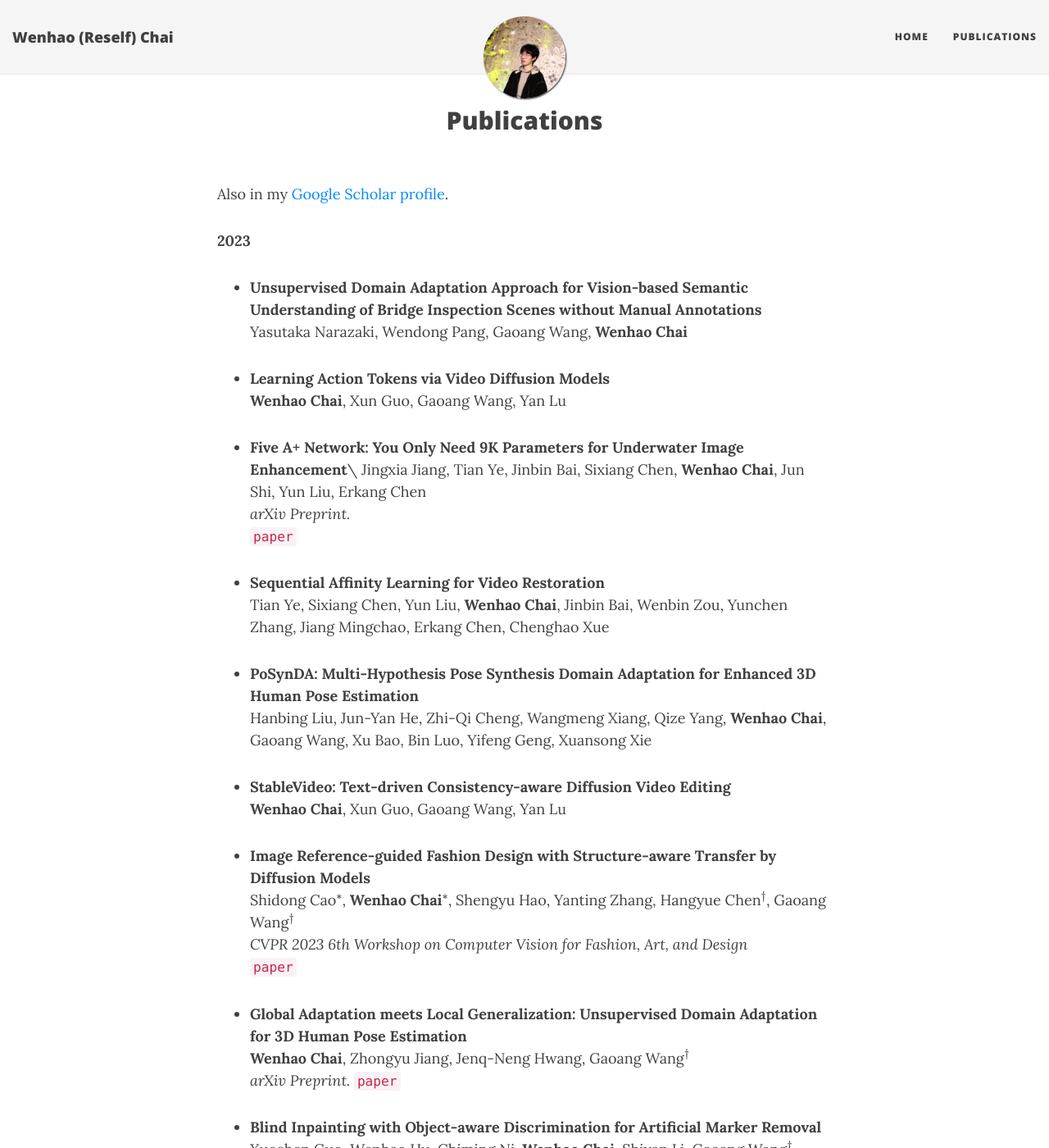
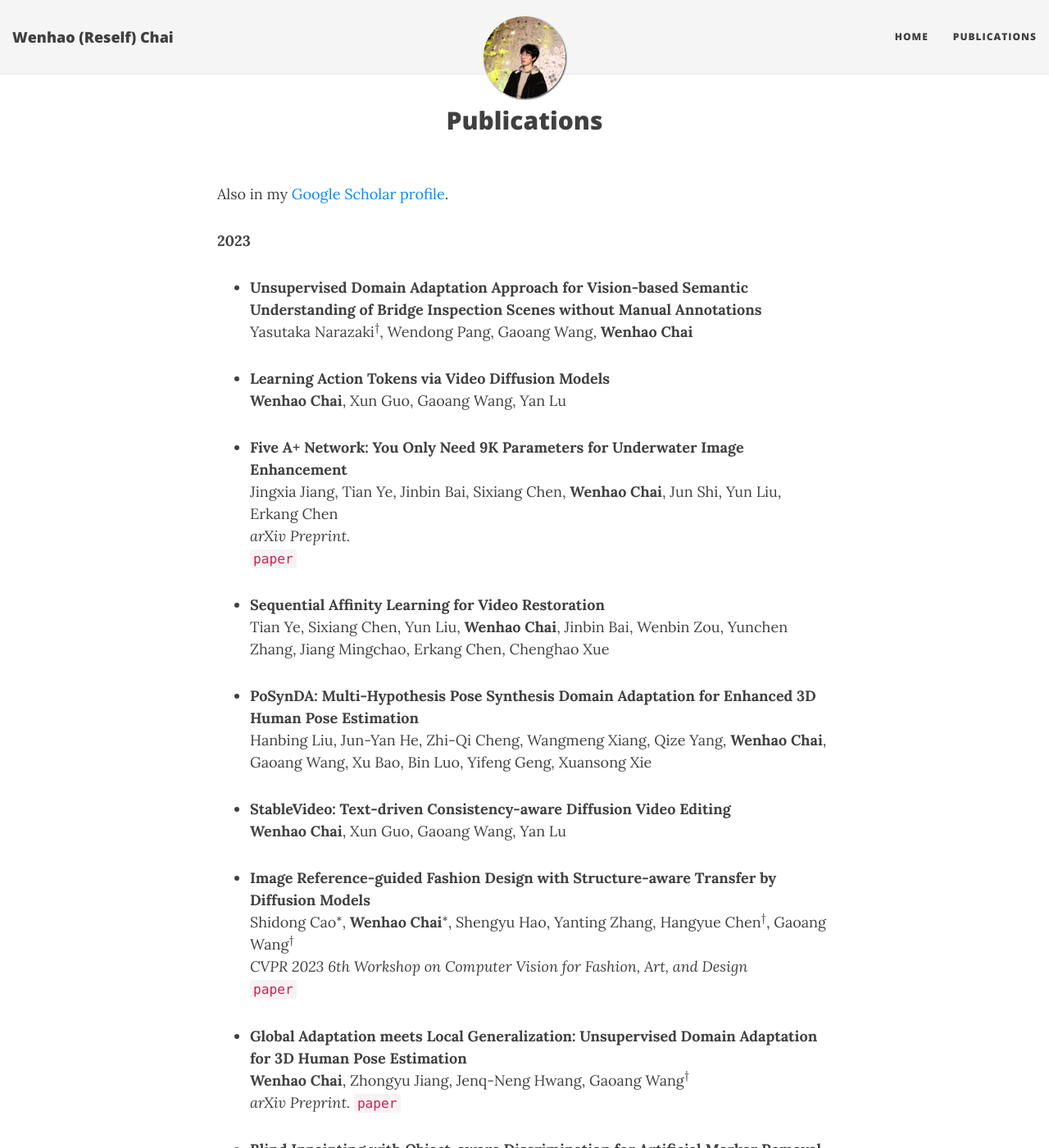
Before and after one commit to hikomal/hikomal.github.io, a Jekyll site: the page built from publications.md, in a window 1280 px wide and 1400 px high. Shown: the whole window at 82% size. Built offline with Jekyll 4.4.1, drawn with Linux system fonts in a browser that asks for light colours; nearby versions of some CDN libraries; formulas are drawn with MathJax 3.

Commit message:
Update publications.md

```diff
--- a/publications.md
+++ b/publications.md
@@ -7,15 +7,15 @@ Also in my <a href="https://scholar.google.com/citations?user=SL--7UMAAAAJ&hl=en
 
 **2023**
 
-- **Unsupervised Domain Adaptation Approach for Vision-based Semantic Understanding of Bridge Inspection Scenes without Manual Annotations**\
-  Yasutaka Narazaki, Wendong Pang, Gaoang Wang, **Wenhao Chai**
+- **Unsupervised Domain Adaptation Approach for Vision-based Semantic Understanding of Bridge Inspection Scenes without Manual Annotations**
+  Yasutaka Narazaki$^\dagger$, Wendong Pang, Gaoang Wang, **Wenhao Chai**
 
-- **Learning Action Tokens via Video Diffusion Models**\
+- **Learning Action Tokens via Video Diffusion Models**
   **Wenhao Chai**, Xun Guo, Gaoang Wang, Yan Lu
 
-- **Five A+ Network: You Only Need 9K Parameters for Underwater Image Enhancement**\
-  Jingxia Jiang, Tian Ye, Jinbin Bai, Sixiang Chen, **Wenhao Chai**, Jun Shi, Yun Liu, Erkang Chen\
-  *arXiv Preprint.*\
+- **Five A+ Network: You Only Need 9K Parameters for Underwater Image Enhancement**
+  Jingxia Jiang, Tian Ye, Jinbin Bai, Sixiang Chen, **Wenhao Chai**, Jun Shi, Yun Liu, Erkang Chen
+  *arXiv Preprint.*
   [`paper`](https://arxiv.org/abs/2305.08824)
 
 - **Sequential Affinity Learning for Video Restoration**
@@ -69,11 +70,8 @@ Also in my <a href="https://scholar.google.com/citations?user=SL--7UMAAAAJ&hl=en
 
 
 - **Deep Vision Multimodal Learning: Methodology, Benchmark, and Trend**
-
   **Wenhao Chai**, Gaoang Wang$^\dagger$
-
   *Applied Sciences*
-
   [`paper`](https://www.mdpi.com/2076-3417/12/13/6588)
 
 
```
Also changed, not shown: other parts of publications.md (+1 -0 lines).
